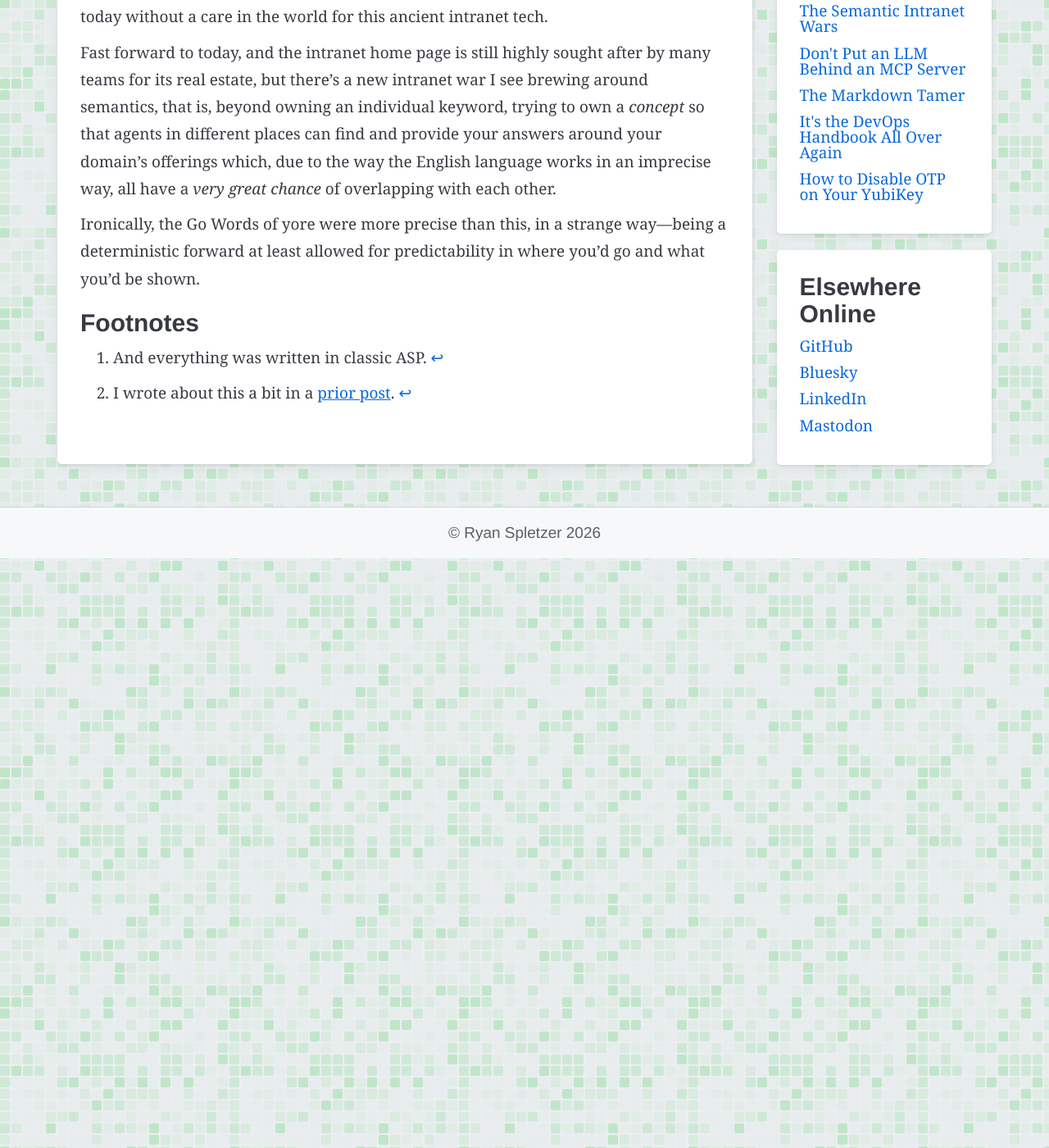
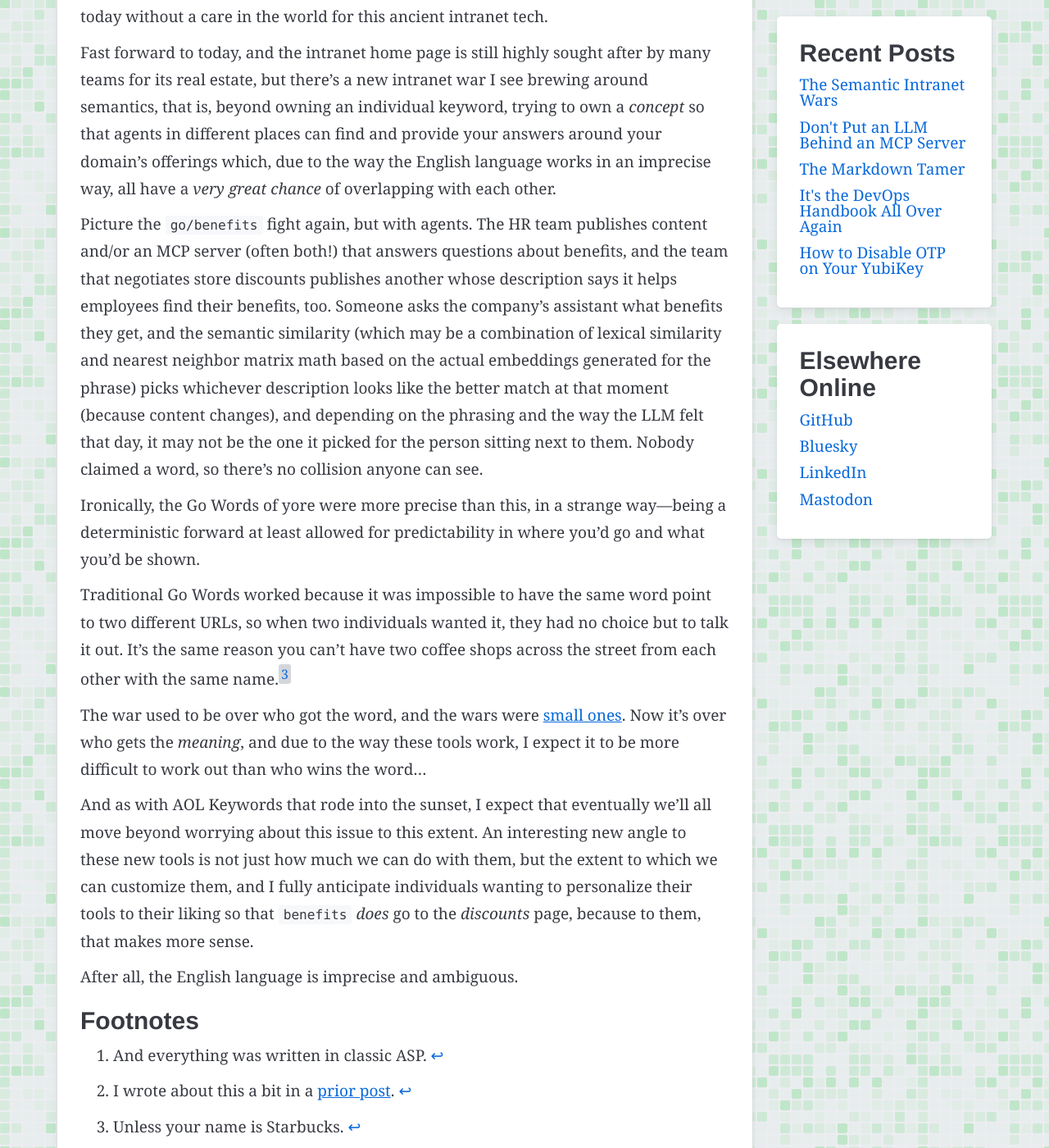
Before and after one commit to ryanspletzer/ryanspletzer.github.io, a Jekyll site: the page built from _posts/2026-10-04-the-semantic-intranet-wars.md, in a window 1280 px wide and 1400 px high, scrolled down 3404 px. Shown: the whole window at 82% size. Built offline with Jekyll 4.4.1, drawn with Linux system fonts in a browser that asks for light colours.

Commit message:
Add agent-era example and ending to Semantic Intranet Wars post
Co-Authored-By: Claude Opus 5.5 <noreply@anthropic.com>

```diff
--- a/_posts/2026-10-04-the-semantic-intranet-wars.md
+++ b/_posts/2026-10-04-the-semantic-intranet-wars.md
@@ -131,9 +131,46 @@ around your domain's offerings
 which, due to the way the English language works in an imprecise way,
 all have a *very great chance* of overlapping with each other.
 
+Picture the `go/benefits` fight again, but with agents.
+The HR team publishes content and/or an MCP server (often both!)
+that answers questions about benefits,
+and the team that negotiates store discounts publishes another
+whose description says it helps employees find their benefits, too.
+Someone asks the company's assistant what benefits they get,
+and the semantic similarity
+(which may be a combination of lexical similarity
+and nearest neighbor matrix math based on the actual embeddings generated for the phrase)
+picks whichever description looks like the better match at that moment (because content changes),
+and depending on the phrasing and the way the LLM felt that day,
+it may not be the one it picked for the person sitting next to them.
+Nobody claimed a word,
+so there's no collision anyone can see.
+
 Ironically, the Go Words of yore were more precise than this,
 in a strange way—being
 a deterministic forward at least allowed for predictability in where you'd go and what you'd be shown.
+
+Traditional Go Words worked because it was impossible to have the same word point to two different URLs,
+so when two individuals wanted it,
+they had no choice but to talk it out.
+It's the same reason you can't have two coffee shops
+across the street from each other with the same name.[^starbucks]
+
+The war used to be over who got the word,
+and the wars were [small ones](https://youtu.be/cIYIbuot1bw?t=64).
+Now it's over who gets the *meaning*,
+and due to the way these tools work,
+I expect it to be more difficult to work out than who wins the word...
+
+And as with AOL Keywords that rode into the sunset,
+I expect that eventually we'll all move beyond worrying about this issue to this extent.
+An interesting new angle to these new tools is not just how much we can do with them,
+but the extent to which we can customize them,
+and I fully anticipate individuals wanting to personalize their tools to their liking
+so that `benefits` *does* go to the *discounts* page,
+because to them, that makes more sense.
+
+After all, the English language is imprecise and ambiguous.
 
 ## Footnotes
 
@@ -141,3 +178,5 @@ a deterministic forward at least allowed for predictability in where you'd go an
 
 [^i-wrote-about-this]: I wrote about this a bit in a
     [prior post](/2025/05/enterprise-search-and-the-myth-of-the-silver-bullet/).
+
+[^starbucks]: Unless your name is Starbucks.
```
